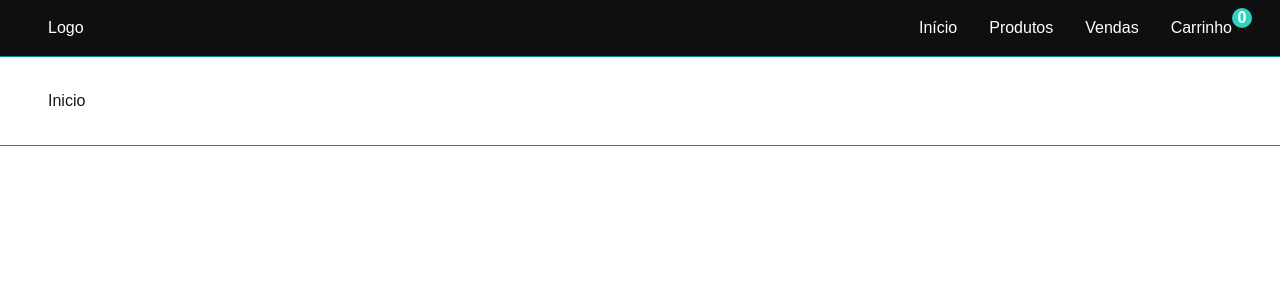
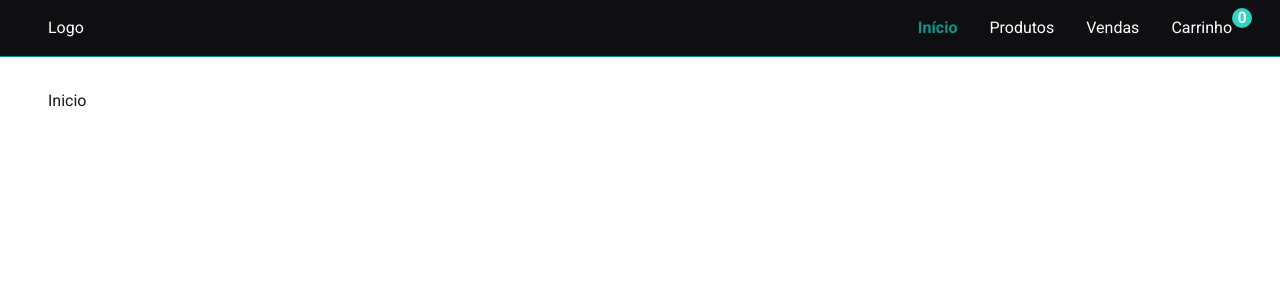
Before and after one commit to Brunoo-Lima/project-les-actual, a Next.js app in the folder frontend/: page / in a window 1280 px wide. Shown: the top 300 px of the page. Built offline with nearby package versions, Linux system fonts and the light colour scheme.

Commit message:
feat: test

```diff
--- a/frontend/src/app/layout.tsx
+++ b/frontend/src/app/layout.tsx
@@ -1,21 +1,17 @@
 import type { Metadata } from 'next';
-import { Geist, Geist_Mono } from 'next/font/google';
+import { Roboto } from 'next/font/google';
 import './globals.css';
 import { MasterLayout } from '@/components/master-layout/master-layout';
 
-const geistSans = Geist({
-  variable: '--font-geist-sans',
-  subsets: ['latin'],
-});
-
-const geistMono = Geist_Mono({
-  variable: '--font-geist-mono',
+const roboto = Roboto({
+  weight: ['400', '500', '700'],
+  variable: '--font-roboto',
   subsets: ['latin'],
 });
 
 export const metadata: Metadata = {
-  title: 'Create Next App',
-  description: 'Generated by create next app',
+  title: 'Página Inicial',
+  description: 'Página Inicial do site',
 };
 
 export default function RootLayout({
@@ -24,10 +20,8 @@ export default function RootLayout({
   children: React.ReactNode;
 }>) {
   return (
-    <html lang="en">
-      <body
-        className={`${geistSans.variable} ${geistMono.variable} antialiased`}
-      >
+    <html lang="pt-br">
+      <body className={`${roboto.variable} ${roboto.className} antialiased`}>
         <MasterLayout>{children}</MasterLayout>
       </body>
     </html>
--- a/frontend/src/app/page.tsx
+++ b/frontend/src/app/page.tsx
@@ -1,9 +1,5 @@
-import { HomePage } from '@/components/layout/home/home';
+import { Home } from '@/components/layout/home/home';
 
-export default function Home() {
-  return (
-    <>
-      <HomePage />
-    </>
-  );
+export default function HomePage() {
+  return <Home />;
 }
--- /dev/null
+++ b/frontend/src/app/vendas/page.tsx
@@ -0,0 +1,3 @@
+export default function SalePage() {
+  return <section>Vendas</section>;
+}
--- a/frontend/src/components/header/header.tsx
+++ b/frontend/src/components/header/header.tsx
@@ -11,11 +11,7 @@ export function Header() {
       <h1>Logo</h1>
 
       <nav className="flex gap-8">
-        <LinkNav
-          isActive={pathname === '/inicio'}
-          href="/inicio"
-          text="Início"
-        />
+        <LinkNav isActive={pathname === '/'} href="/" text="Início" />
         <LinkNav
           isActive={pathname === '/produto'}
           href="/produto"
--- a/frontend/src/components/layout/home/home.tsx
+++ b/frontend/src/components/layout/home/home.tsx
@@ -1,3 +1,3 @@
-export function HomePage() {
-  return <section>Inicio</section>;
+export function Home() {
+  return <section className="h-screen">Inicio</section>;
 }
--- a/frontend/src/components/master-layout/master-layout.tsx
+++ b/frontend/src/components/master-layout/master-layout.tsx
@@ -3,10 +3,10 @@ import { Header } from '@/components/header/header';
 
 export function MasterLayout({ children }: { children: React.ReactNode }) {
   return (
-    <div className="h-screen min-h-screen">
+    <>
       <Header />
       <main className="container py-8 px-12">{children}</main>
       <Footer />
-    </div>
+    </>
   );
 }
```
Also changed, not shown: frontend/src/app/(user)/layout.tsx (deleted).
